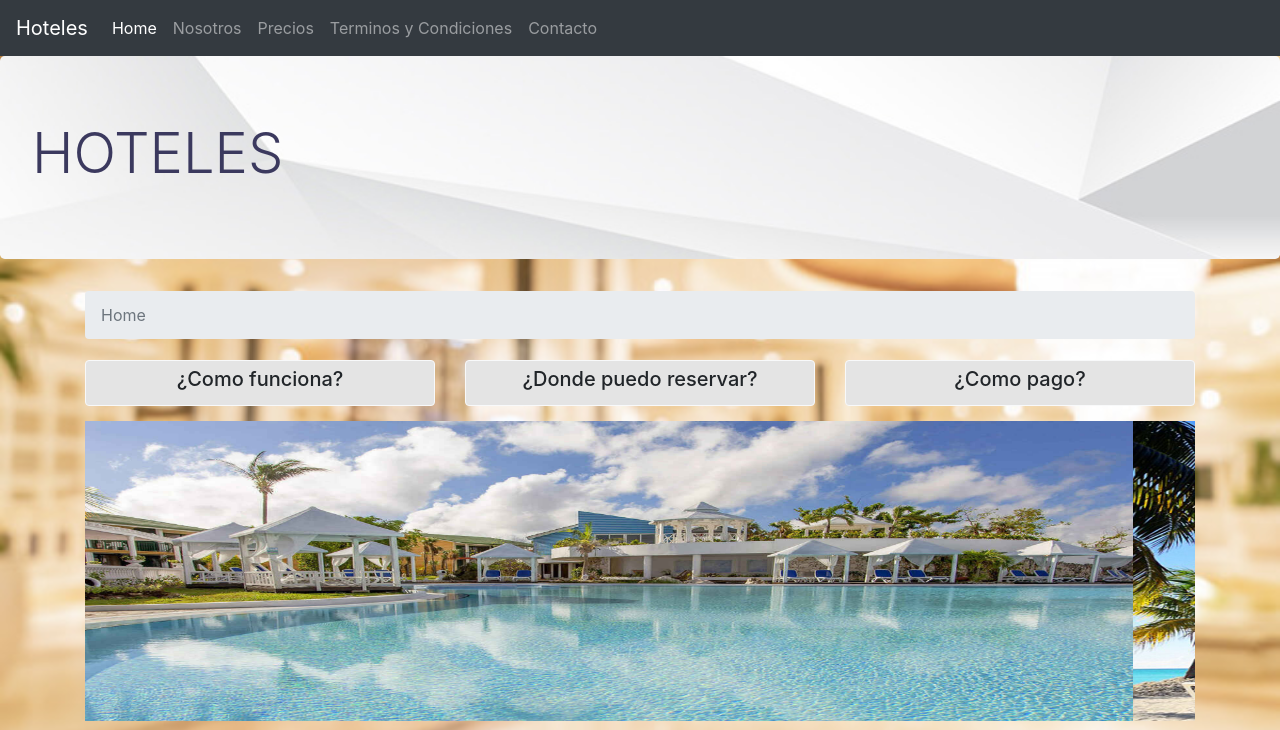
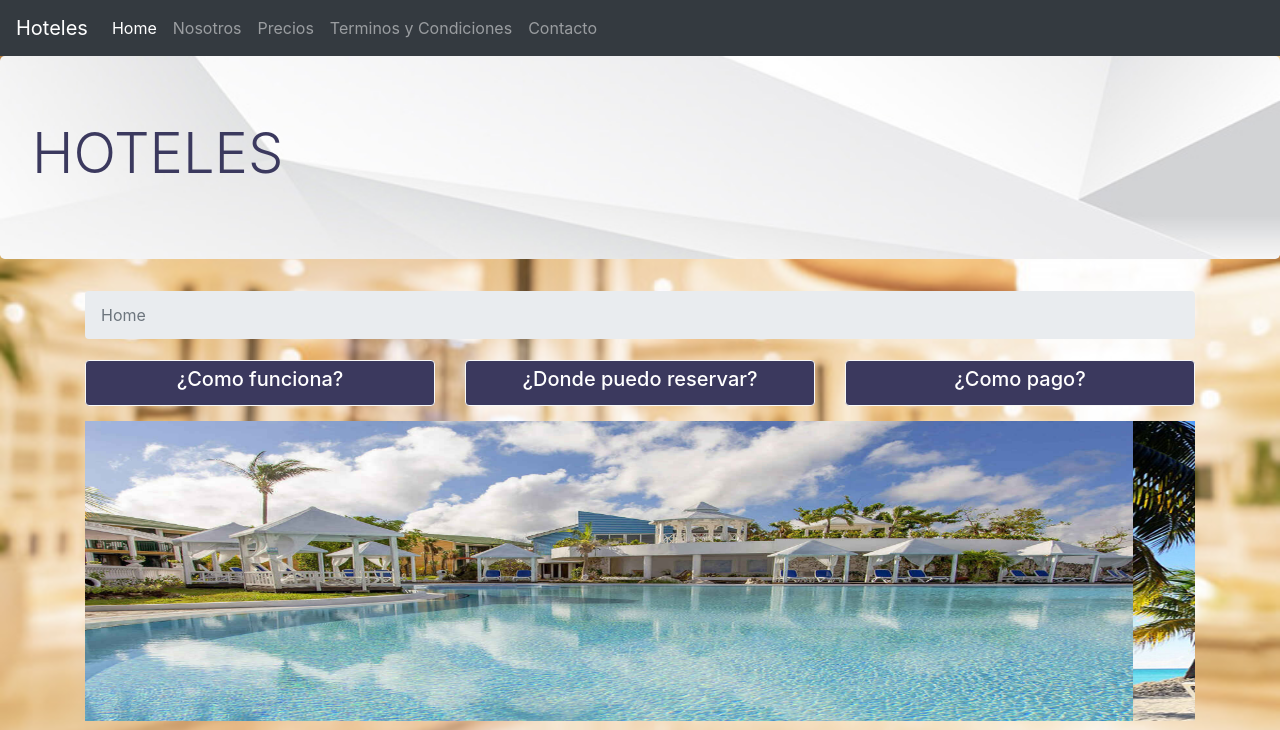
Before and after one commit to daniloulbrich/Curso-Bootstrap, a website: page index.html in a window 1280 px wide. Shown: the top 730 px of the page. Drawn offline with nearby package versions, Linux system fonts and the light colour scheme; a web font is replaced by a local one.

Commit message:
Se agrega detalles style

```diff
--- a/css/style.scss
+++ b/css/style.scss
@@ -38,6 +38,14 @@ color: black;
     margin-top: 5px;
 }
 
+.btn-info{
+    width: 100%;
+    border-radius: 0xp;
+    background-color: $blue;
+    color: white;
+    margin-top: 5px;
+}
+
 .footer-address-icon{
     padding-right: 10px;
 }
--- a/index.html
+++ b/index.html
@@ -60,13 +60,13 @@
     <div class="container">
         <div class="row">
             <div class="col-sm-4">
-                <button class="btn btn-light btn-contacto" type="button" data-toggle="collapse" data-target="#funciona" aria-expanded="false" aria-controls="multiCollapse1"><h5>¿Como funciona?</h5></button>
+                <button class="btn btn-light btn-info" type="button" data-toggle="collapse" data-target="#funciona" aria-expanded="false" aria-controls="multiCollapse1"><h5>¿Como funciona?</h5></button>
             </div>
             <div class="col-sm-4">
-                <button class="btn btn-light btn-contacto" type="button" data-toggle="collapse" data-target="#reserva" aria-expanded="false" aria-controls="multiCollapse2"><h5>¿Donde puedo reservar?</h5></button>
+                <button class="btn btn-light btn-info" type="button" data-toggle="collapse" data-target="#reserva" aria-expanded="false" aria-controls="multiCollapse2"><h5>¿Donde puedo reservar?</h5></button>
             </div>
             <div class="col-sm-4">
-                <button class="btn btn-light btn-contacto" type="button" data-toggle="collapse" data-target="#pago" aria-expanded="false" aria-controls="multiCollapse3"><h5>¿Como pago?</h5></button>
+                <button class="btn btn-light btn-info" type="button" data-toggle="collapse" data-target="#pago" aria-expanded="false" aria-controls="multiCollapse3"><h5>¿Como pago?</h5></button>
             </div>
         </div>
         <div class="row">
```
Also changed, not shown: css/style.css.
